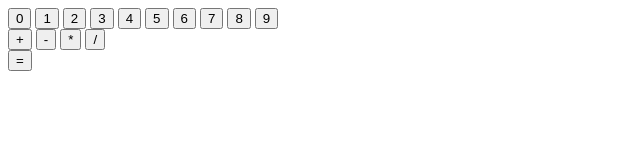
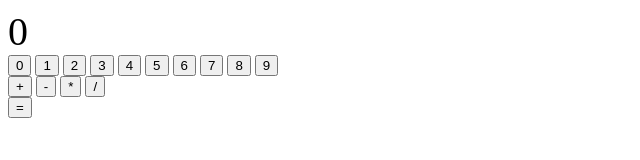
Before and after one commit to kentcode01/the-odin-project, a plain HTML site: page calculator/index.html in a window 1280 px wide. Shown: the whole page, without its empty margins (0-640 px from the left). Drawn offline with Linux system fonts and the light colour scheme.

```diff
--- a/calculator/index.html
+++ b/calculator/index.html
@@ -7,6 +7,9 @@
     <link href="style.css" rel="stylesheet"/>
 </head>
 <body>
+    <div id="display">
+        <div id="screen">0</div>
+    </div>
     <div class="calculator">
         <div class="digits">
             <button id="zero">0</button>
--- a/calculator/style.css
+++ b/calculator/style.css
@@ -0,0 +1,3 @@
+#display {
+    font-size: 40px;
+}
```
